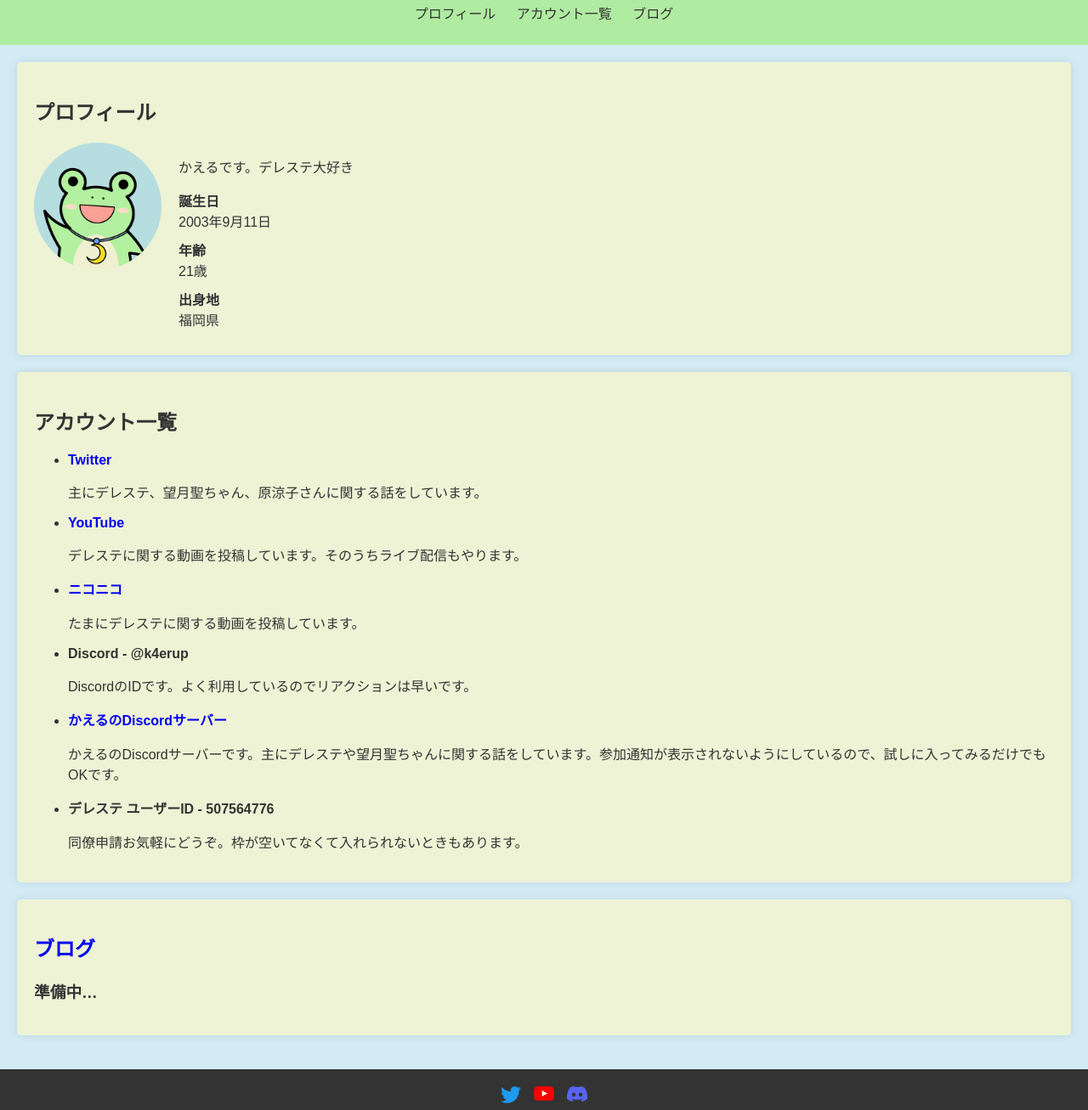
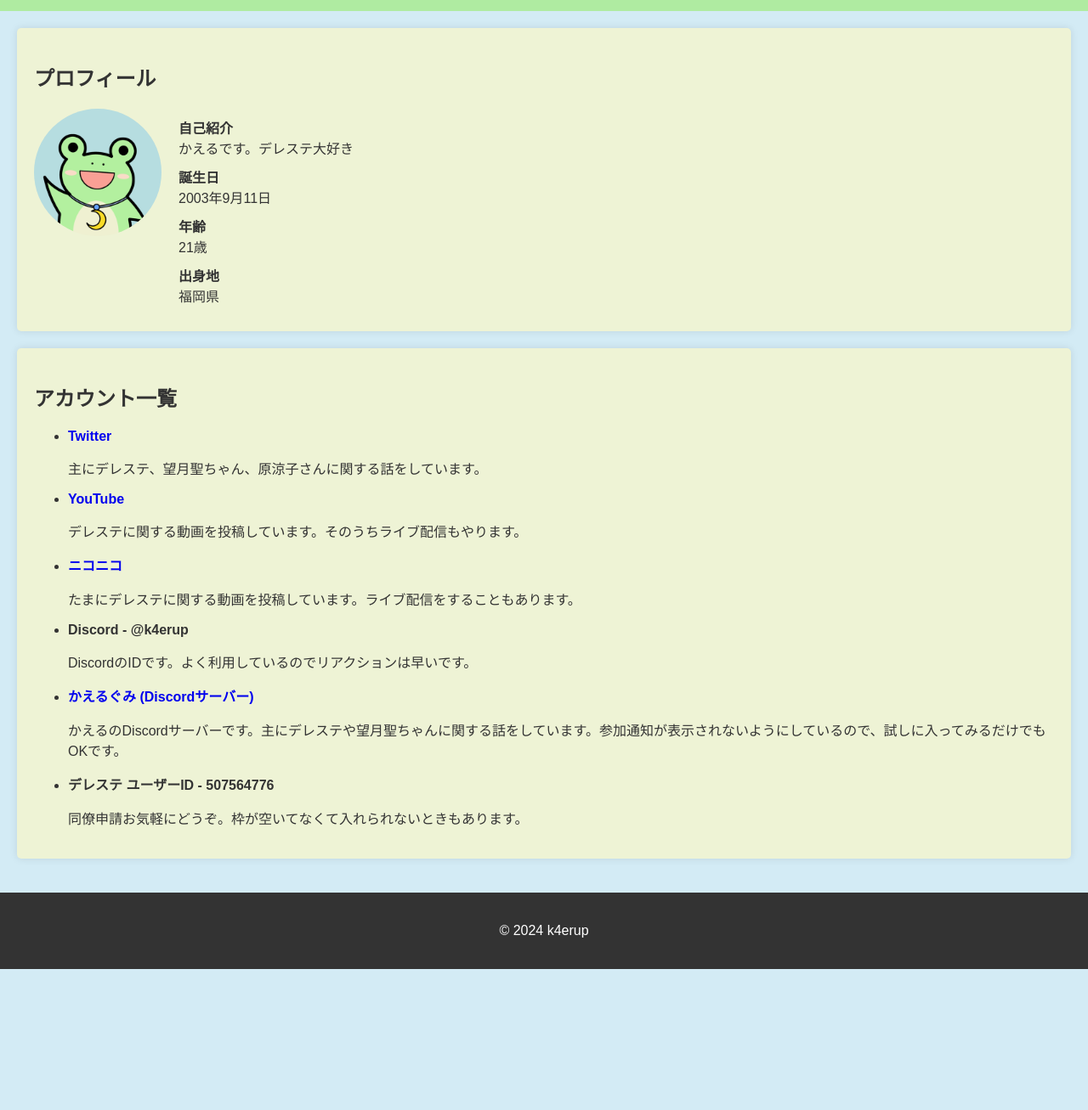
Before and after one commit to k4erup/k4erup.github.io, a plain HTML site: page index.html in a window 1280 px wide. Shown: the part 96-1403 px from the top of the page at 85% size. After the commit the page ends 1237 px from the top, so only its background shows below. Drawn offline with Linux system fonts and the light colour scheme.

Commit message:
Update Files

```diff
--- a/index.html
+++ b/index.html
@@ -14,13 +14,6 @@
 <body>
     <header>
         <h1>かえるのホームページ</h1>
-        <nav>
-            <ul>
-                <li><a href="#about">プロフィール</a></li>
-                <li><a href="#services">アカウント一覧</a></li>
-                <li><a href="blog.html">ブログ</a></li>
-            </ul>
-        </nav>
     </header>
     <main>
         <section id="about">
@@ -28,8 +21,9 @@
             <div class="profile-container">
                 <img src="images/profile-picture.png" alt="プロフィール画像" class="profile-img">
                 <div>
-                    <p>かえるです。デレステ大好き</p>
                     <dl class="profile-details">
+                        <dt>自己紹介</dt>
+                        <dd>かえるです。デレステ大好き</dd>
                         <dt>誕生日</dt>
                         <dd>2003年9月11日</dd>
                         <dt>年齢</dt>
@@ -53,14 +47,14 @@
                 </li>
                 <li>
                     <a href="https://www.nicovideo.jp/user/88286271" target="_blank" rel="noopener noreferrer"><b>ニコニコ</b></a>
-                    <p>たまにデレステに関する動画を投稿しています。</p>
+                    <p>たまにデレステに関する動画を投稿しています。ライブ配信をすることもあります。</p>
                 </li>
                 <li>
                     <b>Discord - @k4erup</b>
                     <p>DiscordのIDです。よく利用しているのでリアクションは早いです。</p>
                 </li>
                 <li>
-                    <a href="https://discord.gg/gHZYWQ33pA" target="_blank" rel="noopener noreferrer"><b>かえるのDiscordサーバー</b></a>
+                    <a href="https://discord.gg/gHZYWQ33pA" target="_blank" rel="noopener noreferrer"><b>かえるぐみ (Discordサーバー)</b></a>
                     <p>かえるのDiscordサーバーです。主にデレステや望月聖ちゃんに関する話をしています。参加通知が表示されないようにしているので、試しに入ってみるだけでもOKです。</p>
                 </li>
                 <li>
@@ -69,26 +63,8 @@
                 </li>
             </ul>
         </section>
-        <section id="blog">
-            <h2><a href="blog.html">ブログ</a></h2>
-            <article>
-                <h3>準備中…</h3>
-                <p></p>
-            </article>
-        </section>
     </main>
     <footer>
-    <div class="footer-social">
-        <a href="https://twitter.com/k4erup" target="_blank" rel="noopener noreferrer" class="twitter">
-            <img src="images/twitter-icon.png" alt="Twitter">
-        </a>
-        <a href="https://www.youtube.com/@k4erup" target="_blank" rel="noopener noreferrer">
-            <img src="images/youtube-icon.png" alt="YouTube">
-        </a>
-        <a href="https://discord.gg/gHZYWQ33pA" target="_blank" rel="noopener noreferrer">
-            <img src="images/discord-icon.png" alt="Discord">
-        </a>
-    </div>
     <p>&copy; 2024 k4erup</p>
 </footer>
     <script src="main.js"></script>
--- a/styles.css
+++ b/styles.css
@@ -80,12 +80,6 @@ img {
     object-fit: contain;
 }
 
-/* Twitterアイコンの個別スタイル */
-//.footer-social a.twitter img {
-//  width: 32px; /* サイズを大きくする */
-//  height: auto;
-//  margin-top: -8px; /* 位置を上に移動 */
-//}
 
 /* プロフィール画像と詳細 */
 .profile-container {
```
Also changed, not shown: blog.html (deleted, +0 -35 lines), site.webmanifest.
